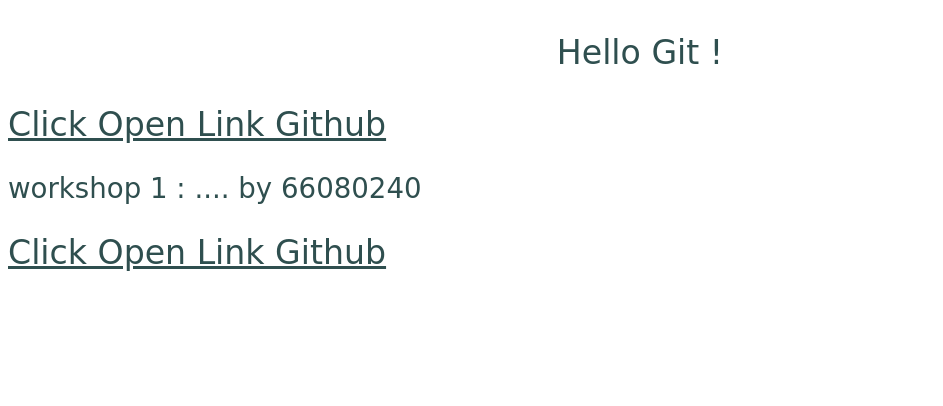
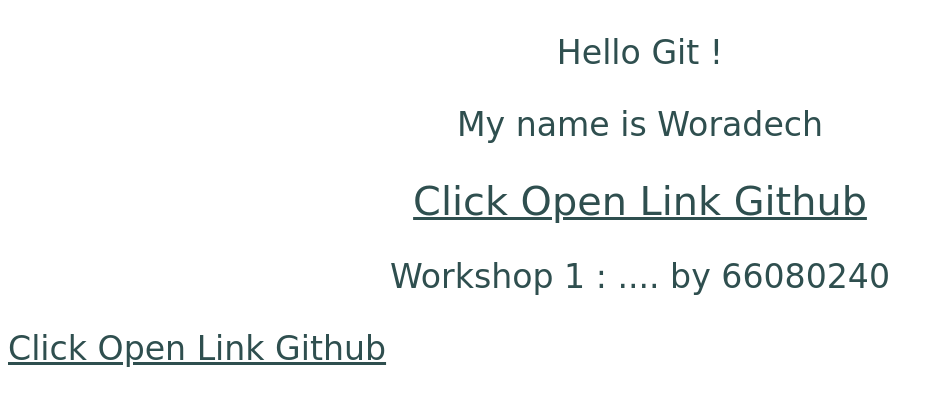
Before and after one commit to MercuriusTer/CSI204_66080240, a plain HTML site: page index.html in a window 1280 px wide. Shown: the whole page, without its empty margins (0-943 px from the left). Drawn offline with Linux system fonts and the light colour scheme.

Commit message:
Add name index.html

```diff
--- a/index.html
+++ b/index.html
@@ -9,8 +9,12 @@
     <center>
         <p>Hello Git !</p>
     </center>
+    <center>
+        <p>My name is Woradech</p>
+    </center>
+    <center>
         <p><a href="http://github.com">Click Open Link Github</a></p>
-        <p>workshop 1 : .... by 66080240</p>
+        <p>Workshop 1 : .... by 66080240</p>
     </center>
     <p><a href="http://github.com">Click Open Link Github</a></p>
 </body>
```
